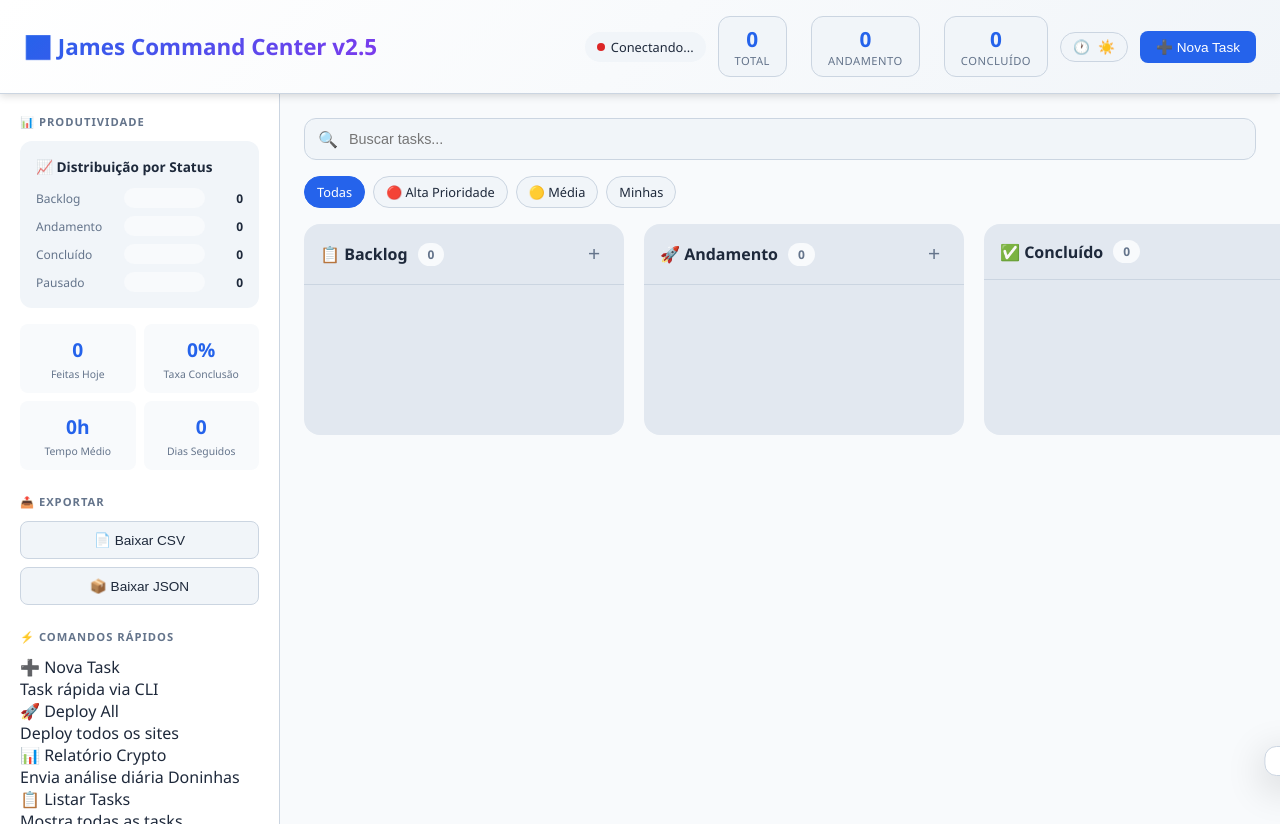
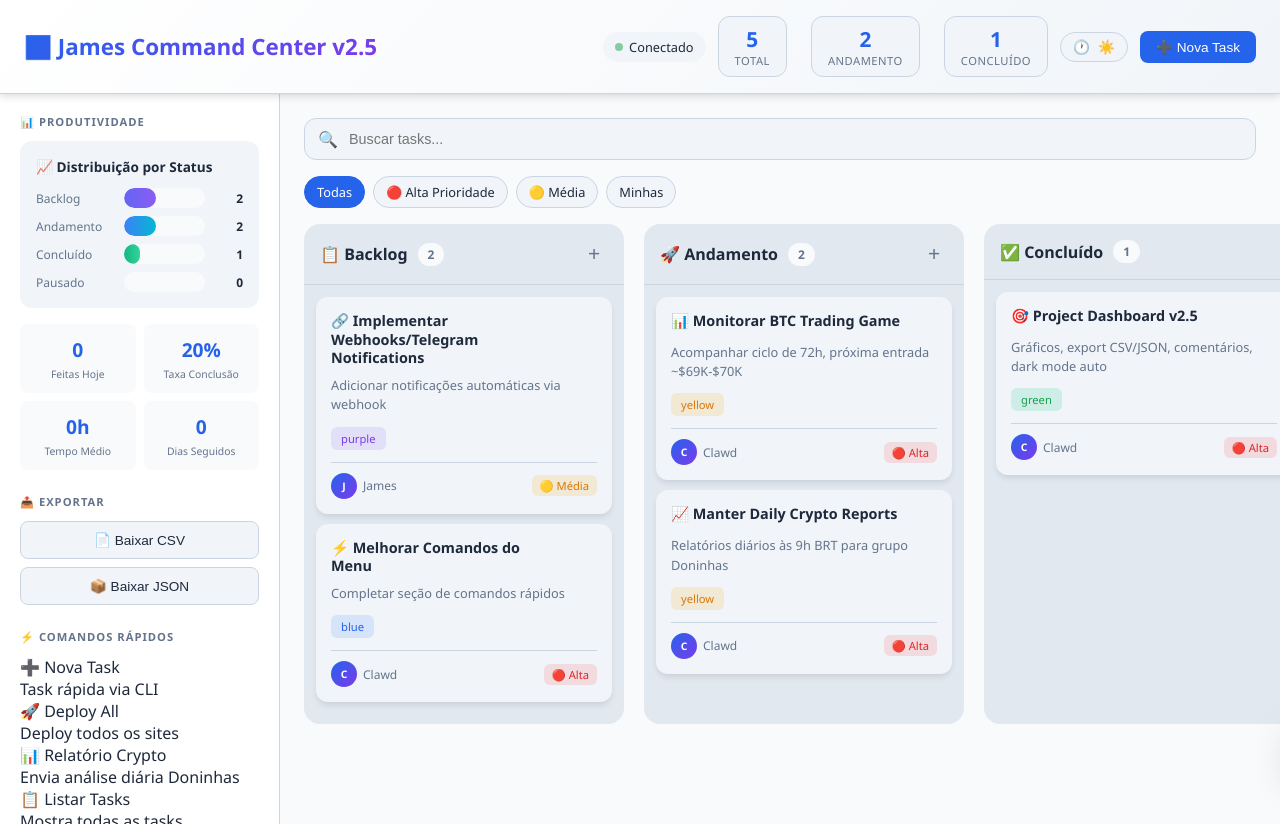
Before and after one commit to ellevenagent/project-dashboard, a plain HTML site: page public/index.html in a window 1280 px wide. Drawn offline with Linux system fonts and the light colour scheme.

Commit message:
fix: Seed tasks function, connection status, and sync button

```diff
--- a/public/index.html
+++ b/public/index.html
@@ -914,7 +914,7 @@
                     📋 Listar Tasks
                     <div class="command-desc">Mostra todas as tasks</div>
                 </div>
-                <div class="command-item" onclick="copyCommand('node /home/ubuntu/scripts/seed-kanban.js')">
+                <div class="command-item" onclick="seedTasks()">
                     🔄 Sync Kanban
                     <div class="command-desc">Sincroniza tasks com DB</div>
                 </div>
@@ -1105,8 +1105,43 @@
         let currentFilter = 'all';
         let comments = JSON.parse(localStorage.getItem('kanban-comments')) || {};
 
+        // Seed Tasks Function - Creates initial tasks
+        function seedTasks() {
+            const seedData = [
+                // Backlog
+                { id: Date.now() + 1, title: "Implementar Webhooks/Telegram Notifications", description: "Adicionar notificações automáticas via webhook", column: "backlog", tag: "purple", assignee: "James", priority: "medium", emoji: "🔗", createdAt: Date.now() },
+                { id: Date.now() + 2, title: "Melhorar Comandos do Menu", description: "Completar seção de comandos rápidos", column: "backlog", tag: "blue", assignee: "Clawd", priority: "high", emoji: "⚡", createdAt: Date.now() },
+                // Progress
+                { id: Date.now() + 3, title: "Monitorar BTC Trading Game", description: "Acompanhar ciclo de 72h, próxima entrada ~$69K-$70K", column: "progress", tag: "yellow", assignee: "Clawd", priority: "high", emoji: "📊", createdAt: Date.now() },
+                { id: Date.now() + 4, title: "Manter Daily Crypto Reports", description: "Relatórios diários às 9h BRT para grupo Doninhas", column: "progress", tag: "yellow", assignee: "Clawd", priority: "high", emoji: "📈", createdAt: Date.now() },
+                // Done
+                { id: Date.now() + 5, title: "Project Dashboard v2.5", description: "Gráficos, export CSV/JSON, comentários, dark mode auto", column: "done", tag: "green", assignee: "Clawd", priority: "high", emoji: "🎯", createdAt: Date.now() }
+            ];
+
+            // Add seed tasks if empty
+            if (tasks.length === 0) {
+                tasks = seedData;
+                localStorage.setItem('kanban-tasks', JSON.stringify(tasks));
+                addActivity('Tasks baseadas carregadas');
+                showToast('Tasks inicializadas!', 'success');
+            } else {
+                showToast('Tasks já existem: ' + tasks.length, 'info');
+            }
+
+            renderTasks();
+            updateStats();
+            updateCharts();
+        }
+
         document.addEventListener('DOMContentLoaded', () => {
             initTheme();
+            // Set connection status
+            document.getElementById('statusDot').className = 'status-dot connected';
+            document.getElementById('statusText').textContent = 'Conectado';
+            // Auto-seed if empty
+            if (tasks.length === 0) {
+                setTimeout(seedTasks, 500);
+            }
             renderTasks();
             updateStats();
             updateCharts();
```
